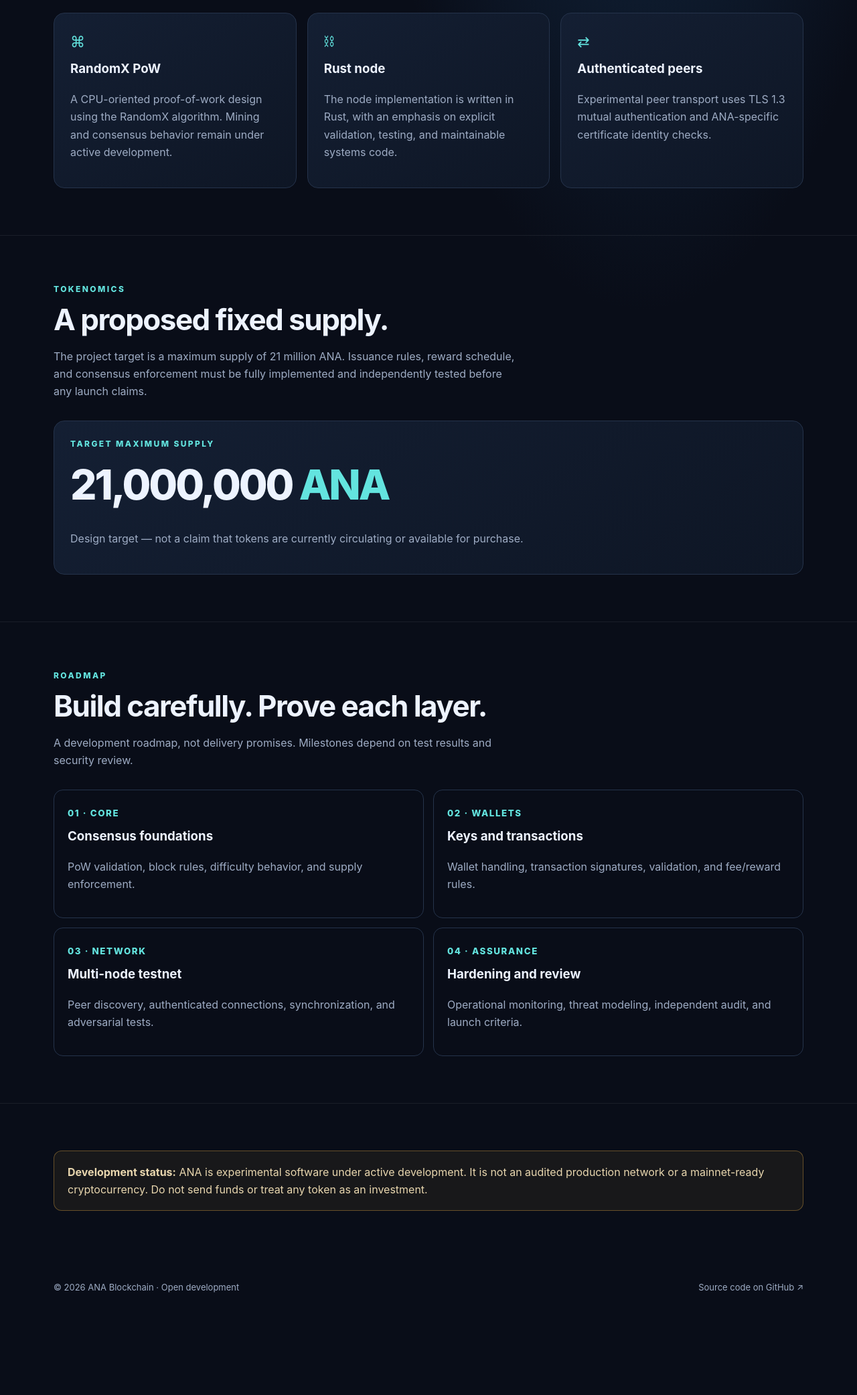
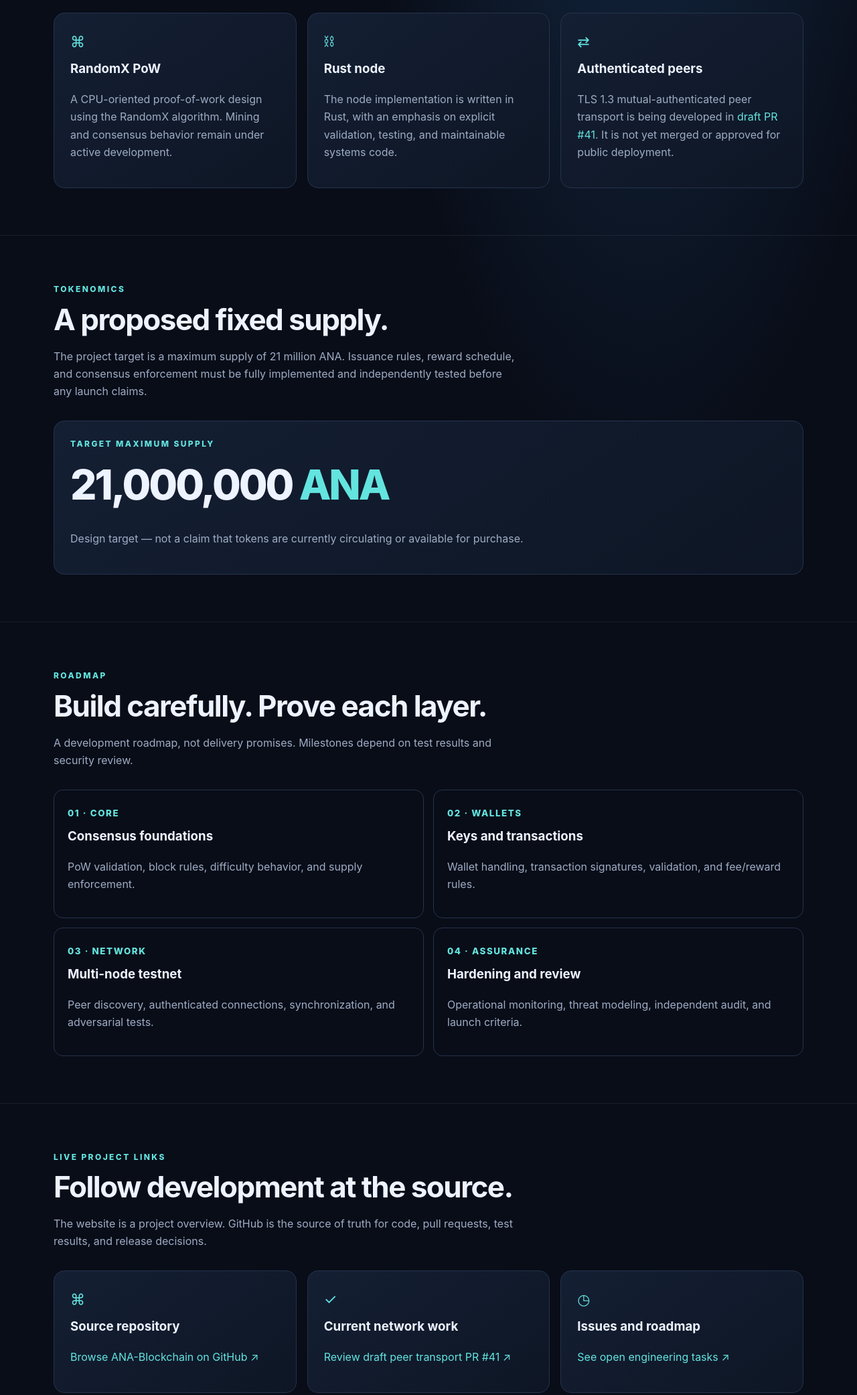
Before and after one commit to Rajosreeranighosh/ANA-Website, a plain HTML site: page index.html in a window 1280 px wide. Shown: the part 1080-3163 px from the top of the page at 67% size. Before the commit the page ends 3048 px from the top, so only its background shows below. Drawn offline with Linux system fonts and the light colour scheme.

Commit message:
Clarify ANA development status and add project links

```diff
--- a/index.html
+++ b/index.html
@@ -3,7 +3,11 @@
 <head>
 <meta charset="utf-8"><meta name="viewport" content="width=device-width,initial-scale=1">
 <meta name="theme-color" content="#090d18">
-<meta name="description" content="ANA Blockchain — an experimental CPU-first Proof-of-Work blockchain powered by RandomX.">
+<meta name="description" content="ANA Blockchain is an experimental, open-source Rust and RandomX proof-of-work project. Follow development, read the roadmap, and explore the code.">
+<meta property="og:type" content="website">
+<meta property="og:title" content="ANA Blockchain — Proof of Work, Built for CPUs">
+<meta property="og:description" content="An experimental, open-source CPU-first Proof-of-Work blockchain project built in Rust with RandomX.">
+<meta name="color-scheme" content="dark">
 <title>ANA Blockchain — Proof of Work, Built for CPUs</title>
 <link rel="icon" type="image/svg+xml" href="assets/favicon.svg">
 <style>
@@ -15,10 +19,11 @@
 <header class="wrap nav"><a class="brand" href="#"><span class="mark">A</span><span>ANA BLOCKCHAIN</span></a><button class="menu-toggle" type="button" aria-expanded="false" aria-controls="site-links">Menu</button><nav class="links" id="site-links"><a href="#technology">Technology</a><a href="#tokenomics">Tokenomics</a><a href="#roadmap">Roadmap</a><a href="https://github.com/Rajosreeranighosh/ANA-Blockchain">GitHub ↗</a></nav></header>
 <main>
 <div class="wrap hero"><div class="eyebrow">Experimental · CPU-first · Open source</div><h1><span class="gradient">Proof of Work.</span><br>Built for CPUs.</h1><p class="lead">ANA is an experimental Proof-of-Work blockchain exploring accessible CPU mining with RandomX. A transparent project, built in the open and developed step by step.</p><div class="actions"><a class="btn primary" href="https://github.com/Rajosreeranighosh/ANA-Blockchain">Explore the code ↗</a><a class="btn" href="#technology">Discover ANA</a></div><div class="stats"><div class="stat"><strong>21,000,000</strong><span>Proposed maximum supply</span></div><div class="stat"><strong>RandomX</strong><span>Proof-of-Work algorithm</span></div><div class="stat"><strong>CPU-first</strong><span>Initial mining focus</span></div></div></div>
-<section id="technology"><div class="wrap"><div class="section-head"><div class="eyebrow">Technology</div><h2>Open development. Verifiable foundations.</h2><p class="muted">ANA's current engineering work focuses on a Rust-based node, RandomX proof of work, and authenticated peer communication.</p></div><div class="grid"><article class="card"><div class="symbol">⌘</div><h3>RandomX PoW</h3><p class="muted">A CPU-oriented proof-of-work design using the RandomX algorithm. Mining and consensus behavior remain under active development.</p></article><article class="card"><div class="symbol">⛓</div><h3>Rust node</h3><p class="muted">The node implementation is written in Rust, with an emphasis on explicit validation, testing, and maintainable systems code.</p></article><article class="card"><div class="symbol">⇄</div><h3>Authenticated peers</h3><p class="muted">Experimental peer transport uses TLS 1.3 mutual authentication and ANA-specific certificate identity checks.</p></article></div></div></section>
+<section id="technology"><div class="wrap"><div class="section-head"><div class="eyebrow">Technology</div><h2>Open development. Verifiable foundations.</h2><p class="muted">ANA's current engineering work focuses on a Rust-based node, RandomX proof of work, and authenticated peer communication.</p></div><div class="grid"><article class="card"><div class="symbol">⌘</div><h3>RandomX PoW</h3><p class="muted">A CPU-oriented proof-of-work design using the RandomX algorithm. Mining and consensus behavior remain under active development.</p></article><article class="card"><div class="symbol">⛓</div><h3>Rust node</h3><p class="muted">The node implementation is written in Rust, with an emphasis on explicit validation, testing, and maintainable systems code.</p></article><article class="card"><div class="symbol">⇄</div><h3>Authenticated peers</h3><p class="muted">TLS 1.3 mutual-authenticated peer transport is being developed in <a href="https://github.com/Rajosreeranighosh/ANA-Blockchain/pull/41" style="color:var(--cyan)">draft PR #41</a>. It is not yet merged or approved for public deployment.</p></article></div></div></section>
 <section id="tokenomics"><div class="wrap"><div class="section-head"><div class="eyebrow">Tokenomics</div><h2>A proposed fixed supply.</h2><p class="muted">The project target is a maximum supply of 21 million ANA. Issuance rules, reward schedule, and consensus enforcement must be fully implemented and independently tested before any launch claims.</p></div><div class="card"><div class="eyebrow">Target maximum supply</div><div style="font-size:clamp(36px,7vw,62px);font-weight:850;letter-spacing:-.05em">21,000,000 <span style="color:var(--cyan)">ANA</span></div><p class="muted">Design target — not a claim that tokens are currently circulating or available for purchase.</p></div></div></section>
 <section id="roadmap"><div class="wrap"><div class="section-head"><div class="eyebrow">Roadmap</div><h2>Build carefully. Prove each layer.</h2><p class="muted">A development roadmap, not delivery promises. Milestones depend on test results and security review.</p></div><div class="roadmap"><div class="phase"><small>01 · Core</small><h3>Consensus foundations</h3><p class="muted">PoW validation, block rules, difficulty behavior, and supply enforcement.</p></div><div class="phase"><small>02 · Wallets</small><h3>Keys and transactions</h3><p class="muted">Wallet handling, transaction signatures, validation, and fee/reward rules.</p></div><div class="phase"><small>03 · Network</small><h3>Multi-node testnet</h3><p class="muted">Peer discovery, authenticated connections, synchronization, and adversarial tests.</p></div><div class="phase"><small>04 · Assurance</small><h3>Hardening and review</h3><p class="muted">Operational monitoring, threat modeling, independent audit, and launch criteria.</p></div></div></div></section>
-<section><div class="wrap"><div class="notice"><strong>Development status:</strong> ANA is experimental software under active development. It is not an audited production network or a mainnet-ready cryptocurrency. Do not send funds or treat any token as an investment.</div></div></section>
+<section id="status"><div class="wrap"><div class="section-head"><div class="eyebrow">Live project links</div><h2>Follow development at the source.</h2><p class="muted">The website is a project overview. GitHub is the source of truth for code, pull requests, test results, and release decisions.</p></div><div class="grid"><article class="card"><div class="symbol">⌘</div><h3>Source repository</h3><p class="muted"><a href="https://github.com/Rajosreeranighosh/ANA-Blockchain" style="color:var(--cyan)">Browse ANA-Blockchain on GitHub ↗</a></p></article><article class="card"><div class="symbol">✓</div><h3>Current network work</h3><p class="muted"><a href="https://github.com/Rajosreeranighosh/ANA-Blockchain/pull/41" style="color:var(--cyan)">Review draft peer transport PR #41 ↗</a></p></article><article class="card"><div class="symbol">◷</div><h3>Issues and roadmap</h3><p class="muted"><a href="https://github.com/Rajosreeranighosh/ANA-Blockchain/issues" style="color:var(--cyan)">See open engineering tasks ↗</a></p></article></div></div></section>
+<section><div class="wrap"><div class="notice"><strong>Development status:</strong> ANA is experimental software under active development. Its current prototype is not a complete blockchain, its proposed supply cap is not yet proven to be enforced by consensus, and it is not an audited production network or a mainnet-ready cryptocurrency. Do not send funds or treat any token as an investment.</div></div></section>
 </main><footer class="wrap footer"><span>© <span id="year">2026</span> ANA Blockchain · Open development</span><a href="https://github.com/Rajosreeranighosh/ANA-Blockchain">Source code on GitHub ↗</a></footer>
 <script src="script.js" defer></script>
 </body></html>
```
